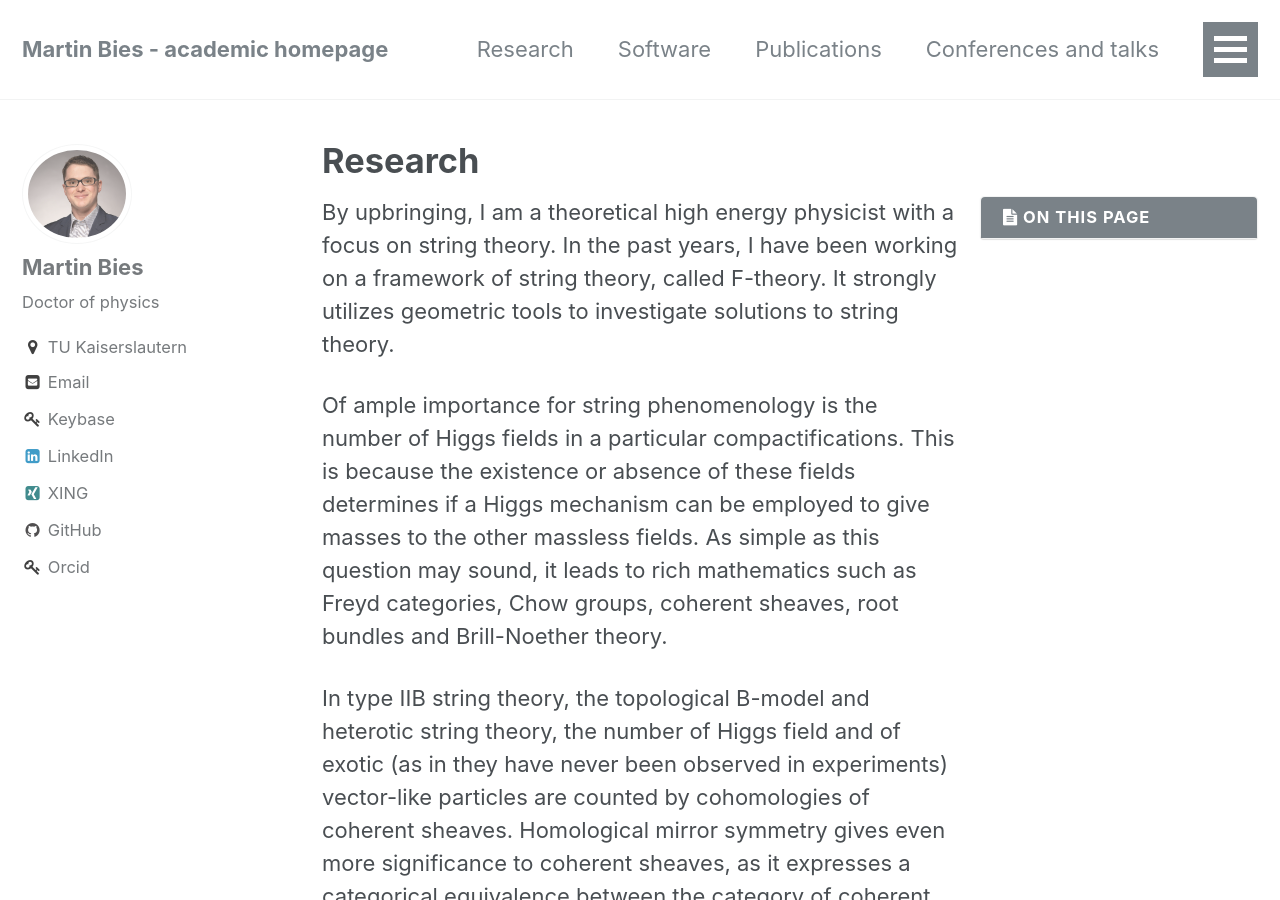
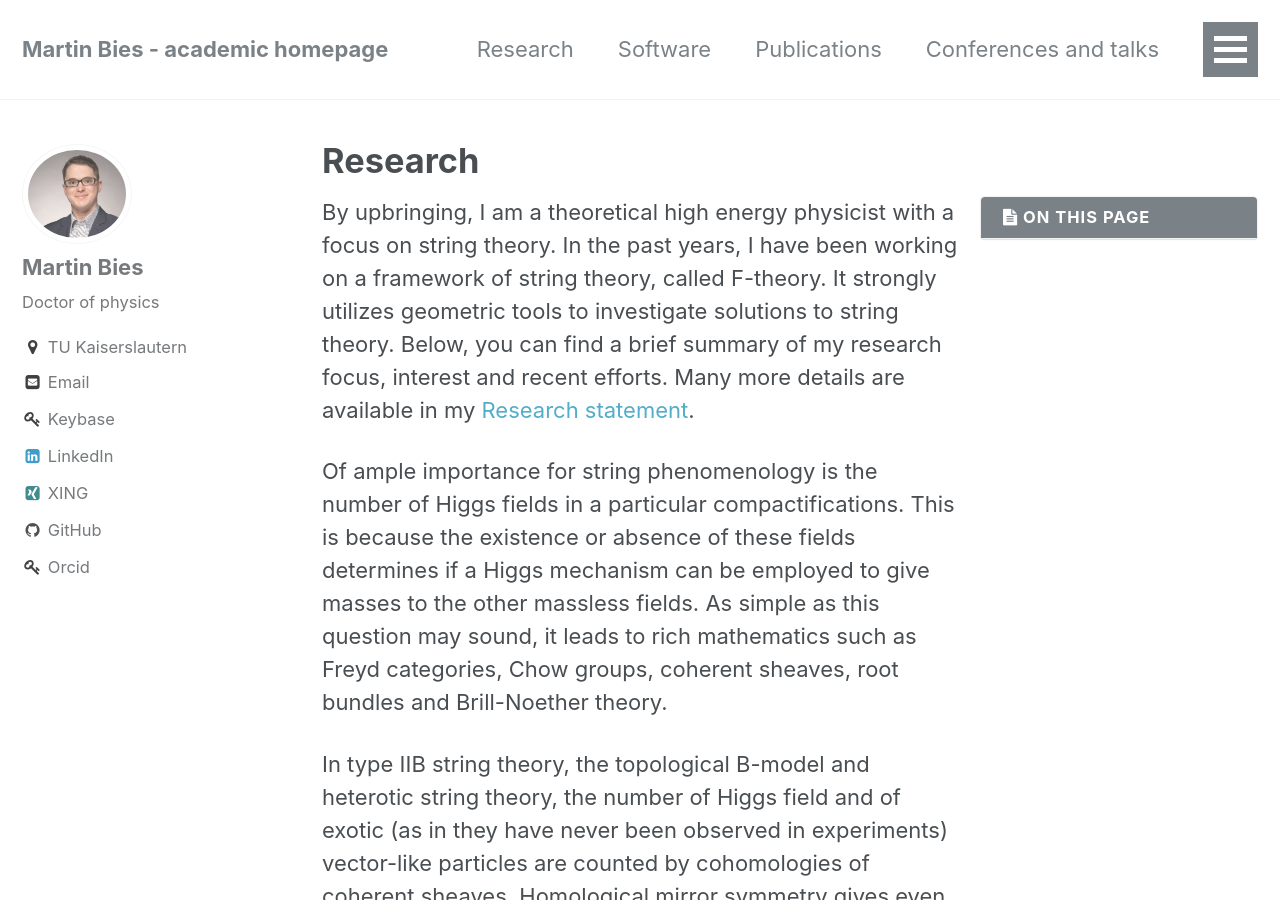
Before and after one commit to MartinBies/MartinBies.github.io, a Jekyll site: the page built from _pages/research.md, in a window 1280 px wide and 900 px high. Built offline with Jekyll 4.4.1, drawn with Linux system fonts in a browser that asks for light colours.

Commit message:
Add research and teaching statement

```diff
--- a/_pages/research.md
+++ b/_pages/research.md
@@ -6,7 +6,7 @@ permalink: /research/
 
 {% include toc %}
 
-By upbringing, I am a theoretical high energy physicist with a focus on string theory. In the past years, I have been working on a framework of string theory, called F-theory. It strongly utilizes geometric tools to investigate solutions to string theory.
+By upbringing, I am a theoretical high energy physicist with a focus on string theory. In the past years, I have been working on a framework of string theory, called F-theory. It strongly utilizes geometric tools to investigate solutions to string theory. Below, you can find a brief summary of my research focus, interest and recent efforts. Many more details are available in my [Research statement](/ResearchMartinBies.pdf).
 
 Of ample importance for string phenomenology is the number of Higgs fields in a particular compactifications. This is because the existence or absence of these fields determines if a Higgs mechanism can be employed to give masses to the other massless fields. As simple as this question may sound, it leads to rich mathematics such as Freyd categories, Chow groups, coherent sheaves, root bundles and Brill-Noether theory.
 
```
Also changed, not shown: _pages/teaching.md (+2 -0 lines), 2 other files.
